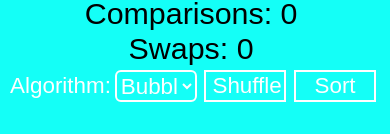
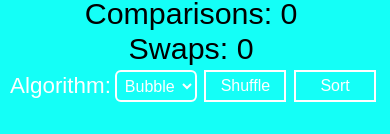
Before and after one commit to EthanGrebmeier/sorter, an Angular app: page / in a window 390 px wide. Shown: the part 130-264 px from the top of the page. Built offline with nearby package versions, Linux system fonts and the light colour scheme.

Commit message:
improved responsiveness

```diff
--- a/src/app/graph/graph.component.scss
+++ b/src/app/graph/graph.component.scss
@@ -122,7 +122,7 @@ body{
         button{
             width: 21vw;
             height: 2rem;
-            font-size: 1.4rem;
+            font-size: 1rem;
         }
 
         label{
@@ -135,7 +135,7 @@ body{
         select{
             height: 2rem;
             width: 21vw;
-            font-size: 1.4rem;
+            font-size: 1rem;
         }
     }
 
```
